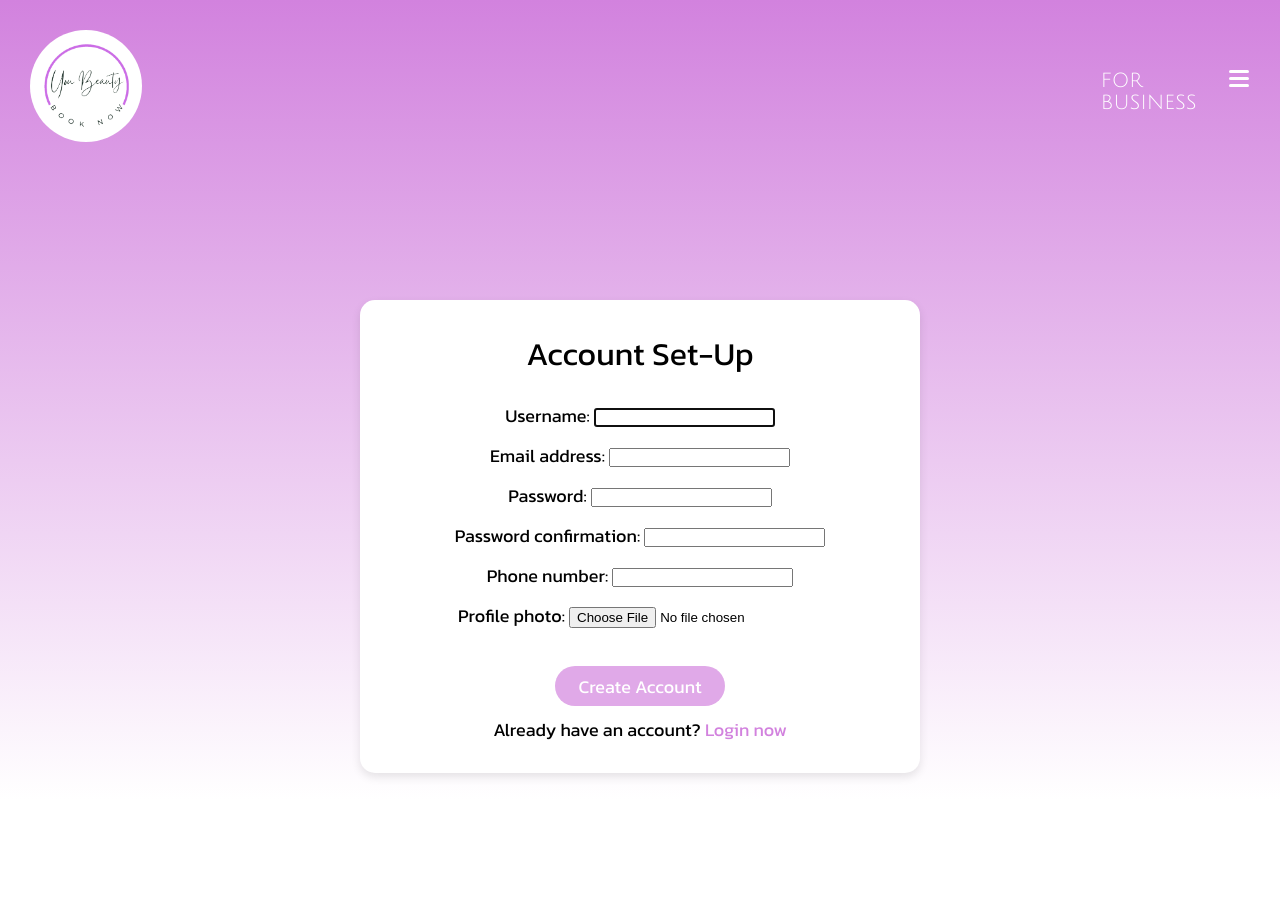
After one commit to henrylo212/YouBeauty, a Django app: page /accounts/customer-register/ in a window 1280 px wide. The commit adds this page. Run offline with Django 5.2, Linux system fonts and the light colour scheme.

Commit message:
Fixed registration for customers and salon owners

```diff
--- a/Code/accounts/forms.py
+++ b/Code/accounts/forms.py
@@ -2,19 +2,72 @@ from django import forms
 from django.contrib.auth.models import User
 from django.contrib.auth.forms import UserCreationForm
 from customers.models import Customer
+from salons.models import SalonOwner
 from django.shortcuts import get_object_or_404
 
-class RegistrationForm(UserCreationForm):
-    ROLE_CHOICES = [
-        ('customer', 'Customer'),
-        ('salonowner', 'Salon Owner'),
-    ]
-    role = forms.ChoiceField(choices=ROLE_CHOICES, widget=forms.RadioSelect)
+class SalonOwnerRegistrationForm(UserCreationForm):
     phone_number = forms.CharField(max_length=20)
+    usable_password = None
 
     class Meta:
         model = User
-        fields = ['username', 'email', 'password1', 'password2', 'role', 'phone_number']
+        fields = ['username', 'email', 'password1', 'password2', 'phone_number']
+
+    def save(self, commit=True):
+        user = super().save(commit=False)
+        if commit:
+            user.save()
+        return user
+
+    def __init__(self, *args, **kwargs):
+        super(SalonOwnerRegistrationForm, self).__init__(*args, **kwargs)
+        self.fields['username'].help_text = None
+        self.fields['password1'].help_text = None
+        self.fields['password2'].help_text = None
+
+
+class CustomerRegistrationForm(UserCreationForm):
+    phone_number = forms.CharField(max_length=20)
+    profile_photo = forms.ImageField(required=False)
+    usable_password = None
+
+    class Meta:
+        model = User
+        fields = ['username', 'email', 'password1', 'password2', 'phone_number', 'profile_photo']
+
+    def save(self, commit=True):
+        user = super().save(commit=False)
+        if commit:
+            user.save()
+        return user
+
+    def __init__(self, *args, **kwargs):
+        super(CustomerRegistrationForm, self).__init__(*args, **kwargs)
+        self.fields['username'].help_text = None
+        self.fields['password1'].help_text = None
+        self.fields['password2'].help_text = None
+
+
+# class RegistrationForm(UserCreationForm):
+#     ROLE_CHOICES = [
+#         ('customer', 'Customer'),
+#         ('salonowner', 'Salon Owner'),
+#     ]
+#     role = forms.ChoiceField(choices=ROLE_CHOICES, widget=forms.RadioSelect)
+#     phone_number = forms.CharField(max_length=20)
+#     usable_password = None
+
+#     def __init__(self, *args, **kwargs):
+#         super(RegistrationForm, self).__init__(*args, **kwargs)
+#         self.fields['username'].help_text = None
+#         self.fields['password1'].help_text = None
+#         self.fields['password2'].help_text = None
+
+#     class Meta:
+#         model = User
+#         fields = ['username', 'email', 'password1', 'password2', 'role', 'phone_number']
+
+
 
 class EditProfileForm(forms.Form):
     profile_name = forms.CharField(max_length=301)
--- a/Code/accounts/urls.py
+++ b/Code/accounts/urls.py
@@ -7,7 +7,7 @@ from django.contrib.auth import views as auth_views
 
 urlpatterns = [
     # path('', views.extractSalonInfoView, name="home"),
-    path("register/", views.RegistrationView, name="register"),
+    path("customer-register/", views.CustomerRegistrationView, name="customer_register"),
     path("faq/", views.FAQView, name="faq"),
     path("about/", views.AboutView, name="about"),
     path('profile/', views.profileView, name='profile'),
@@ -17,7 +17,7 @@ urlpatterns = [
 
     path("forBusiness/", views.forBusinessView, name="forBusiness"),
     path('salon-login/', views.salon_login, name='salon_login'),
-    path('business-register/', views.RegistrationView, name="business_register"),
+    path("salon-register/", views.SalonRegistrationView, name="salon_register"),
 
     path('password_reset/', auth_views.PasswordResetView.as_view(), name='password_reset'),
     path('password_reset/done/', auth_views.PasswordResetDoneView.as_view(), name='password_reset_done'),
--- a/Code/accounts/views.py
+++ b/Code/accounts/views.py
@@ -1,6 +1,6 @@
 
 
-from .forms import RegistrationForm, EditProfileForm
+from .forms import SalonOwnerRegistrationForm, CustomerRegistrationForm, EditProfileForm
 from django.shortcuts import render, redirect, get_object_or_404
 from django.contrib.auth import authenticate, login
 from django.contrib import messages
@@ -16,69 +16,77 @@ import datetime
 
 # Think of all these views as just webpages. Views (in the form of html/css pages) of the database almost
 
-def RegistrationView(request):
-    """
-    Handle user registration.
+# def RegistrationView(request):
+#     if request.method == 'POST':
+#         form = RegistrationForm(request.POST)
+#         if form.is_valid():
+#             user = form.save()
+#             # extract data from form
+#             username = form.cleaned_data.get('username')
+#             password = form.cleaned_data.get('password1')
+#             role = form.cleaned_data.get('role')
 
-    This view handles user registration by processing a form submission.
-    If the request method is POST and the form is valid, the new user is created,
-    authenticated, and logged in automatically. Upon successful registration,
-    the user is redirected to the home page. If the request method is GET, the
-    registration form is displayed.
+#             # authenticate the user
+#             user = authenticate(username=username, password=password)
+#             login(request, user)
 
-    Args:
-        request (HttpRequest): The HTTP request object, which may be GET or POST.
+#             if role == 'salonowner':
+#                 # salon owner is redirected to salon registration page
+#                 return redirect(reverse('salons:salon_form'))
+#             else:
+#                 # customer is redirected to homepage
+#                 return redirect('home')
+#     else:
+#         form = RegistrationForm()
+#     return render(request, 'registration/register.html', {'form': form})
 
-    Returns:
-        HttpResponse:
-            - If the request method is POST and the form is valid, redirects to the home page.
-            - If the request method is GET or the form is invalid, renders the registration form page.
 
-    Context:
-        form (RegistrationForm): The registration form, either blank or filled with submitted data.
-
-    Template:
-        'registration/register.html': The template used to display the registration form.
-    """
+def CustomerRegistrationView(request):
     if request.method == 'POST':
-        form = RegistrationForm(request.POST)
+        form = CustomerRegistrationForm(request.POST, request.FILES)  # also requests user to upload profile photo
         if form.is_valid():
             user = form.save()
-            # extract data from form
+            phone_number = form.cleaned_data.get('phone_number')
+            profile_photo = form.cleaned_data.get('profile_photo')
+
+            # creates Customer object linked to this user
+            Customer.objects.create(user=user, phone_number=phone_number, profile_photo=profile_photo)
+
+            # authenticate and log in the user
             username = form.cleaned_data.get('username')
             password = form.cleaned_data.get('password1')
-            role = form.cleaned_data.get('role')
-
-            # authenticate the user
             user = authenticate(username=username, password=password)
             login(request, user)
 
-            if role == 'salonowner':
-                # salon owner is redirected to salon registration page
-                return redirect(reverse('salons:salon_form'))
-            else:
-                # customer is redirected to homepage
-                return redirect('home')
+            # redirect to the home page
+            return redirect('home')
     else:
-        form = RegistrationForm()
-    return render(request, 'registration/register.html', {'form': form})
+        form = CustomerRegistrationForm()
+    return render(request, 'registration/customer_register.html', {'form': form})
 
 
-# def extractSalonInfoView(request):
-#     '''
-#     Handles information about the salon homepage
+def SalonRegistrationView(request):
+    if request.method == 'POST':
+        form = SalonOwnerRegistrationForm(request.POST)
+        if form.is_valid():
+            user = form.save()
+            phone_number = form.cleaned_data.get('phone_number')
 
-#     This view handlers information about the salon homepage.
+            # creates SalonOwner object linked to this user
+            SalonOwner.objects.create(user=user, phone_number=phone_number)
 
-#     Args:
-#         request (HttpRequest): The HTTP request object, which is GET
+            #authenticate and log in the user
+            username = form.cleaned_data.get('username')
+            password = form.cleaned_data.get('password1')
+            user = authenticate(username=username, password=password)
+            login(request, user)
 
-#     Template:
-#         'homepage.html': The template used to display the salon homepage
+            # redirect to the salon registration form
+            return redirect(reverse('salons:salon_form'))
+    else:
+        form = SalonOwnerRegistrationForm()
+    return render(request, 'registration/business_register.html', {'form': form})
 
-#     '''
-#     salon_info = SalonInfo.objects.all()
-#     return render(request, 'homepage.html', {'salon_info': salon_info})
 
 def FAQView(request):
     '''
--- /dev/null
+++ b/Code/static/css/accounts/register.css
@@ -0,0 +1,51 @@
+
+body {
+    font: 18px 'Kanit', sans-serif;
+}
+
+.registration-wrapper {
+    max-width: 500px;
+    position: relative;
+    top: 300px;
+    margin: 0px auto;
+    padding: 30px;
+    background-color: white;
+    border-radius: 15px;
+    box-shadow: 0px 4px 10px rgba(0, 0, 0, 0.1);
+    text-align: center;
+}
+
+.registration-wrapper h2 {
+    font: 400 20px 'Kanit', sans-serif;
+    font-size: xx-large;
+    margin-bottom: 18px;
+    text-align: center;
+}
+
+
+.registration-wrapper a {
+    color: #D282DE;
+}
+
+.registration-wrapper a:hover {
+    color: #B264BE;
+}
+
+form {
+    display: grid;
+    line-height: 40px;
+    text-align: center;
+}
+
+.registration-wrapper button {
+    background-color: #E0A9E8;
+    font: 18px 'Kanit', sans-serif;
+    color: white;
+    border-radius: 33px;
+    width: 170px;
+    height: 40px;
+    border-width: 0;
+    margin: 0 auto;
+    margin-top: 30px;
+    margin-bottom: 10px;
+}
--- a/Code/templates/registration/business_login.html
+++ b/Code/templates/registration/business_login.html
@@ -54,7 +54,7 @@
                         </form>
 
                         <h5>OR</h5>
-                        <h5><a href="{% url 'business_register' %}">Create a new account</a></h5>
+                        <h5><a href="{% url 'salon_register' %}">Create a new account</a></h5>
 
                     </div>
 
--- /dev/null
+++ b/Code/templates/registration/customer_register.html
@@ -0,0 +1,30 @@
+{% extends "base.html" %}
+{% load static %}
+
+{% block content %}
+
+<head>
+    <meta charset="UTF-8">
+    <meta name="viewport" content="width=device-width, initial-scale=1.0">
+    <title>Register</title>
+    <link rel="stylesheet" type="text/css" href="{% static 'css\accounts\register.css' %}">
+    <link href='https://fonts.googleapis.com/css?family=Kanit' rel='stylesheet'>
+</head>
+
+<body>
+    <div class="registration-wrapper">
+        <h2>Account Set-Up</h2>
+        <div class="registration-form">
+            <form method="post" enctype="multipart/form-data">
+                {% csrf_token %}
+                {{ form.as_p }}
+                <div class="button-wrapper">
+                    <button type="submit">Create Account</button>
+                </div>
+            </form>
+        </div>
+        <p>Already have an account? <a href="{% url 'login' %}">Login now</a></p>
+    </div>
+</body>
+
+{% endblock %}
--- a/Code/templates/registration/login.html
+++ b/Code/templates/registration/login.html
@@ -28,7 +28,7 @@
 
 
             <h5>OR</h5>
-            <h5><a href="{% url 'register' %}">Create a new account</a></h5>
+            <h5><a href="{% url 'customer_register' %}">Create a new account</a></h5>
 
 
         </div>
```
Also changed, not shown: Code/templates/registration/business_register.html (added).
